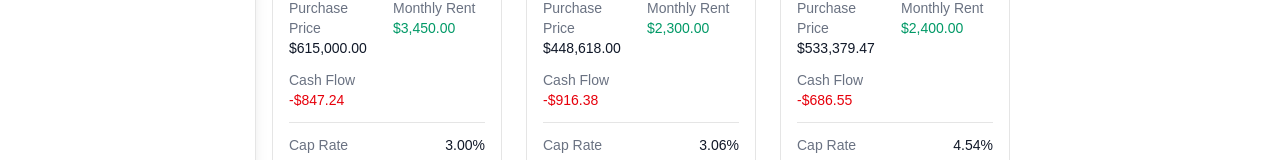
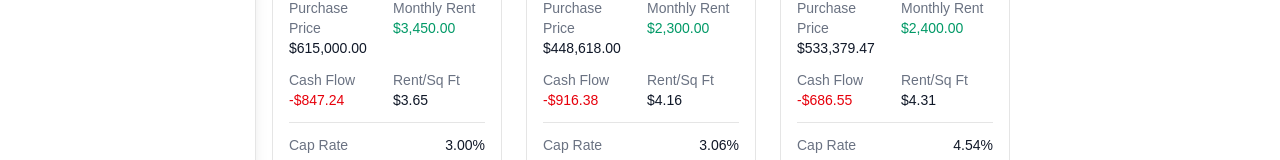
Before and after one commit to 88scooper/PropLytics-app, a Next.js app: page /my-properties in a window 1280 px wide. Shown: the part 564-724 px from the top of the page. Built offline with nearby package versions, Linux system fonts and the light colour scheme; no server answers; the database is empty.

Commit message:
Add Rent Per Square Foot calculation to My Properties page and property details

```diff
--- a/src/app/my-properties/[propertyId]/page.jsx
+++ b/src/app/my-properties/[propertyId]/page.jsx
@@ -353,7 +353,7 @@ export default function PropertyDetailPage({ params }) {
                   </div>
                 </div>
                 <div className="mt-6 pt-4 border-t border-black/10 dark:border-white/10">
-                  <div className="grid gap-4 sm:grid-cols-3">
+                  <div className="grid gap-4 sm:grid-cols-2 lg:grid-cols-4">
                     <div className="text-center">
                       <div className="text-2xl font-bold text-emerald-600 dark:text-emerald-400">
                         {isHydrated ? formatCurrency(expenseView === 'annual' ? (property.annualCashFlow || 0) : (property.monthlyCashFlow || 0)) : '--'}
@@ -367,6 +367,12 @@ export default function PropertyDetailPage({ params }) {
                     <div className="text-center">
                       <div className="text-2xl font-bold">{isHydrated ? formatPercentage(property.cashOnCashReturn || 0) : '--'}</div>
                       <div className="text-sm text-gray-600 dark:text-gray-400">Cash on Cash</div>
+                    </div>
+                    <div className="text-center">
+                      <div className="text-2xl font-bold">
+                        {isHydrated ? formatCurrency((property.size || property.squareFootage) > 0 ? property.rent.monthlyRent / (property.size || property.squareFootage) : 0) : '--'}
+                      </div>
+                      <div className="text-sm text-gray-600 dark:text-gray-400">Rent/Sq Ft</div>
                     </div>
                   </div>
                 </div>
--- a/src/app/my-properties/page.jsx
+++ b/src/app/my-properties/page.jsx
@@ -77,6 +77,8 @@ export default function MyPropertiesPage() {
 function PropertyCard({ property }) {
   const monthlyCashFlow = property.monthlyCashFlow;
   const capRate = property.capRate;
+  const squareFeet = property.size || property.squareFootage || 0;
+  const rentPerSqFt = squareFeet > 0 ? property.rent.monthlyRent / squareFeet : 0;
 
   return (
     <Link
@@ -134,6 +136,12 @@ function PropertyCard({ property }) {
               {formatCurrency(monthlyCashFlow)}
             </div>
           </div>
+          <div>
+            <div className="text-gray-500 dark:text-gray-400">Rent/Sq Ft</div>
+            <div className="font-medium">
+              {formatCurrency(rentPerSqFt)}
+            </div>
+          </div>
         </div>
 
         <div className="mt-3 pt-3 border-t border-black/10 dark:border-white/10">
```
